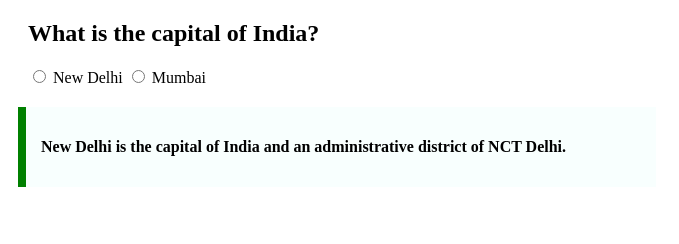
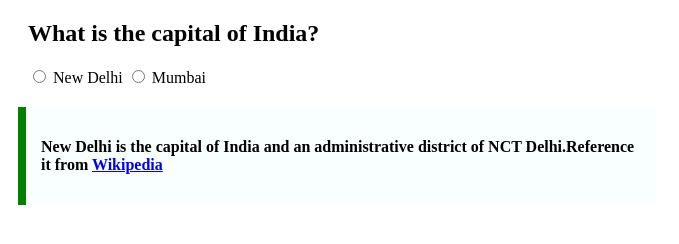
Before and after one commit to acciojob/trivia-Katasravani, a website: page main.html in a window 1280 px wide. Shown: the whole page, without its empty margins (0-679 px from the left). Drawn offline with Linux system fonts and the light colour scheme.

Commit message:
created a submission

```diff
--- a/main.html
+++ b/main.html
@@ -19,7 +19,7 @@
         </form>
     </div>
     <blockquote class="quotation">
-        <p>New Delhi is the capital of India and an administrative district of NCT Delhi.</p>
+        <p>New Delhi is the capital of India and an administrative district of NCT Delhi.Reference it from <a href="https://en.wikipedia.org/wiki/New_Delhi">Wikipedia</a></p>
     </blockquote>
 </body>
 </html>
```
